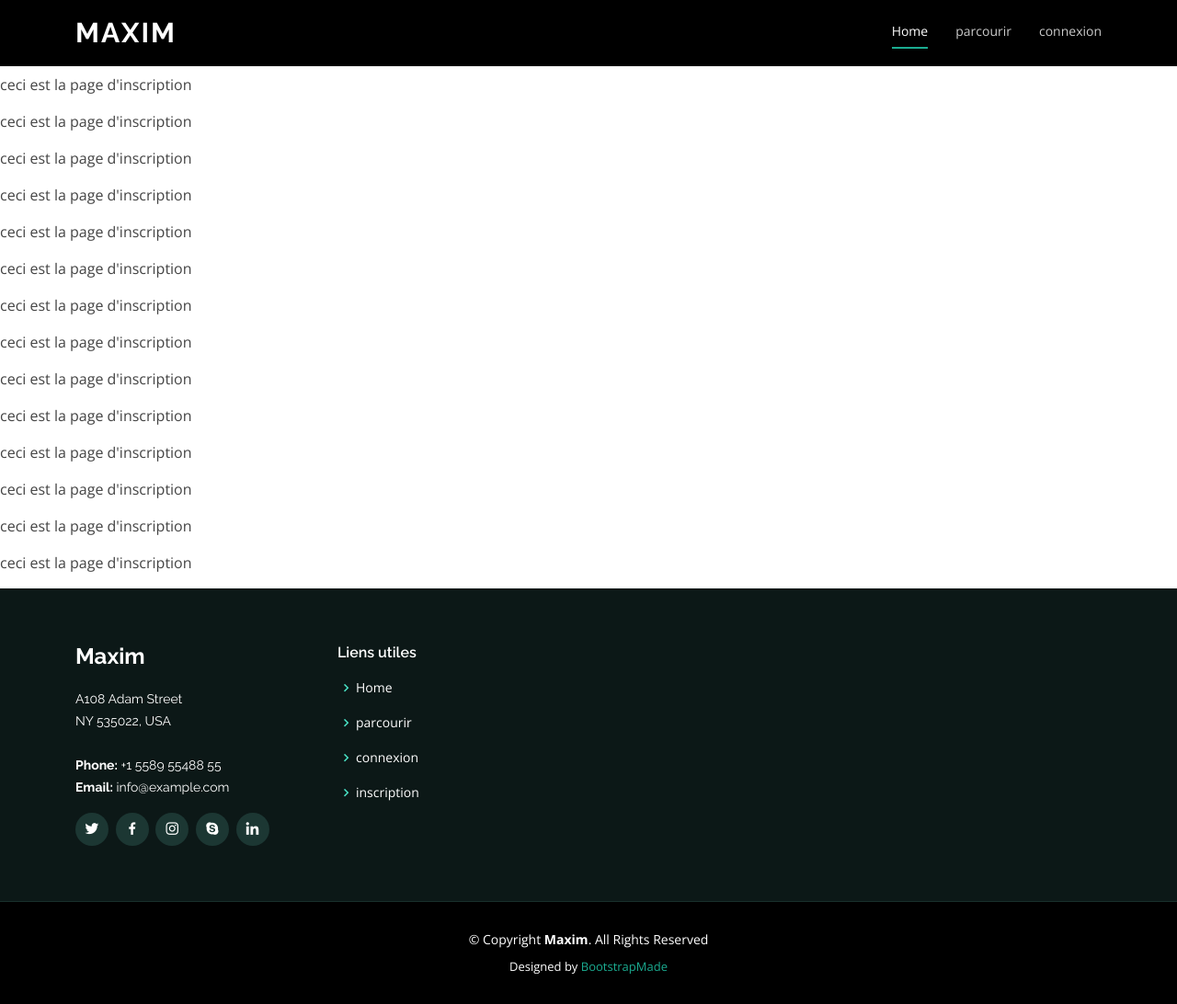
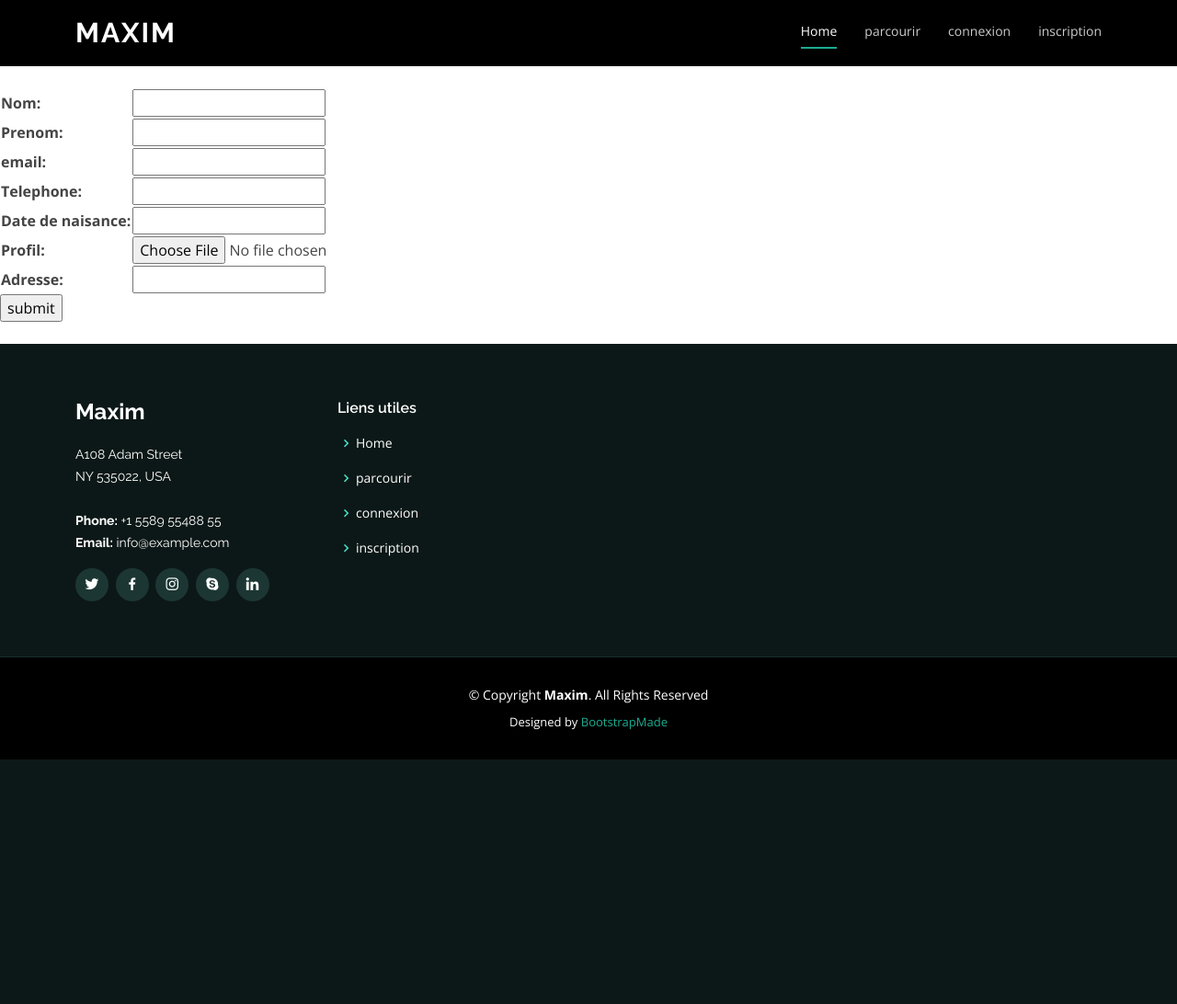
Before and after one commit to Belval-Giovanni/Antigaspi, a Django app: page /inscription/ in a window 1280 px wide. Shown: the whole page at 92% size. After the commit the page ends 826 px from the top, so only its background shows below. Run offline with Django 3.2, Linux system fonts and the light colour scheme; some libraries are stand-ins or nearby versions.

Commit message:
formulaire de d'incription V1
creation du formulaire d'inscription et mise en place du formulaire d'inscription.

```diff
--- /dev/null
+++ b/Antigaspi/siteweb/forms.py
@@ -0,0 +1,10 @@
+from django import forms
+
+class Inscription(forms.Form):
+    nom = forms.CharField(label = 'Nom', max_length=100, required=True)
+    prenom = forms.CharField(label = 'Prenom', max_length=100, required=True)
+    email = forms.EmailField(label = 'email', required=True)
+    telephone = forms.CharField( required=True)
+    date_de_naissance = forms.DateField(label = 'Date de naisance', required=True)
+    profil = forms.ImageField(label ='Profil', required=False)
+    adresse = forms.CharField( max_length=200, required=True)
--- a/Antigaspi/siteweb/urls.py
+++ b/Antigaspi/siteweb/urls.py
@@ -8,4 +8,5 @@ urlpatterns = [
     path('food-details/',views.food_details,name = 'food-details'),
     path('inscription/',views.inscription,name = 'inscription'),
     path('connexion',views.connexion,name = 'connexion'),
+
 ]
--- a/Antigaspi/siteweb/views.py
+++ b/Antigaspi/siteweb/views.py
@@ -1,4 +1,6 @@
 from django.shortcuts import render
+from . import forms
+from . import models
 
 def index(request):
     context = {
@@ -21,9 +23,17 @@ def food_details(request):
     return render(request,'pages/food-details.html',context)
 
 def inscription(request):
-    context = {
+    if request.method == 'POST' :
+        inscription = forms.Inscription(request.POST)
+        models.Utilisateur(nom = inscription.data['nom'],email = inscription.data['email'],localisation = inscription.data['adresse'],\
+        prenom = inscription.data['prenom'],date_de_naissance = inscription.data['date_de_naissance'],\
+        telephone = inscription.data['telephone'],).save()
+        return render(request,'pages/connexion-complete.html',{})
 
-    }
+    else:
+        context = {
+            'inscription':forms.Inscription()
+      }
     return render(request,'pages/inscription.html',context)
 
 
--- a/Antigaspi/templates/bases/base.html
+++ b/Antigaspi/templates/bases/base.html
@@ -60,6 +60,7 @@
 
           <li><a href="{% url 'food' %}">parcourir</a></li>
           <li><a href="{% url 'connexion' %}">connexion</a></li>
+          <li><a href="{% url 'inscription' %}">inscription</a></li>
 
 
           {% comment %}
--- a/Antigaspi/templates/pages/inscription.html
+++ b/Antigaspi/templates/pages/inscription.html
@@ -3,20 +3,17 @@
 
 
 {% block main %}
-    <p>ceci est la page d'inscription</p>
-    <p>ceci est la page d'inscription</p>
-    <p>ceci est la page d'inscription</p>
-    <p>ceci est la page d'inscription</p>
-    <p>ceci est la page d'inscription</p>
-    <p>ceci est la page d'inscription</p>
-    <p>ceci est la page d'inscription</p>
-    <p>ceci est la page d'inscription</p>
-    <p>ceci est la page d'inscription</p>
-    <p>ceci est la page d'inscription</p>
-    <p>ceci est la page d'inscription</p>
-    <p>ceci est la page d'inscription</p>
-    <p>ceci est la page d'inscription</p>
-    <p>ceci est la page d'inscription</p>
-    <p>ceci est la page d'inscription</p>
-    <p>ceci est la page d'inscription</p>
+    <br>
+    <br>
+    <br>
+    <br>
+    <form action="{% url 'inscription' %}" method="POST">
+        {% csrf_token %}
+        <table>
+            {{inscription.as_table}}
+        </table>
+        <input type="submit" value="submit">
+    </form>
+    <br>
+
 {% endblock main %}
```
Also changed, not shown: Antigaspi/siteweb/models.py (+17 -0 lines), Antigaspi/templates/pages/connexion-complete.html (added, +10 -0 lines), Antigaspi/db.sqlite3, Antigaspi/siteweb/migrations/0003_utilisateur_telephone.py (added), Antigaspi/siteweb/migrations/0004_annonce_plat.py (added), Antigaspi/static/img/ComputerBrain.jpeg (added).
